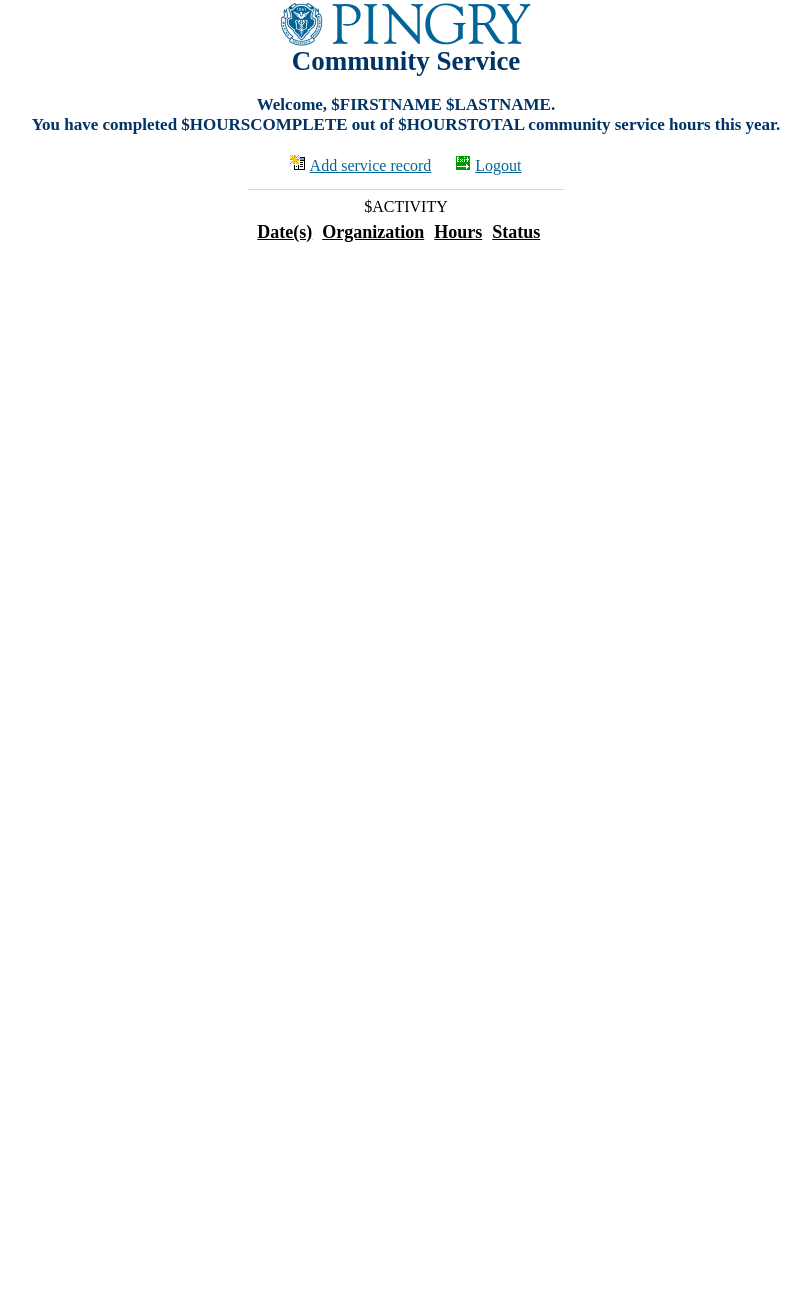
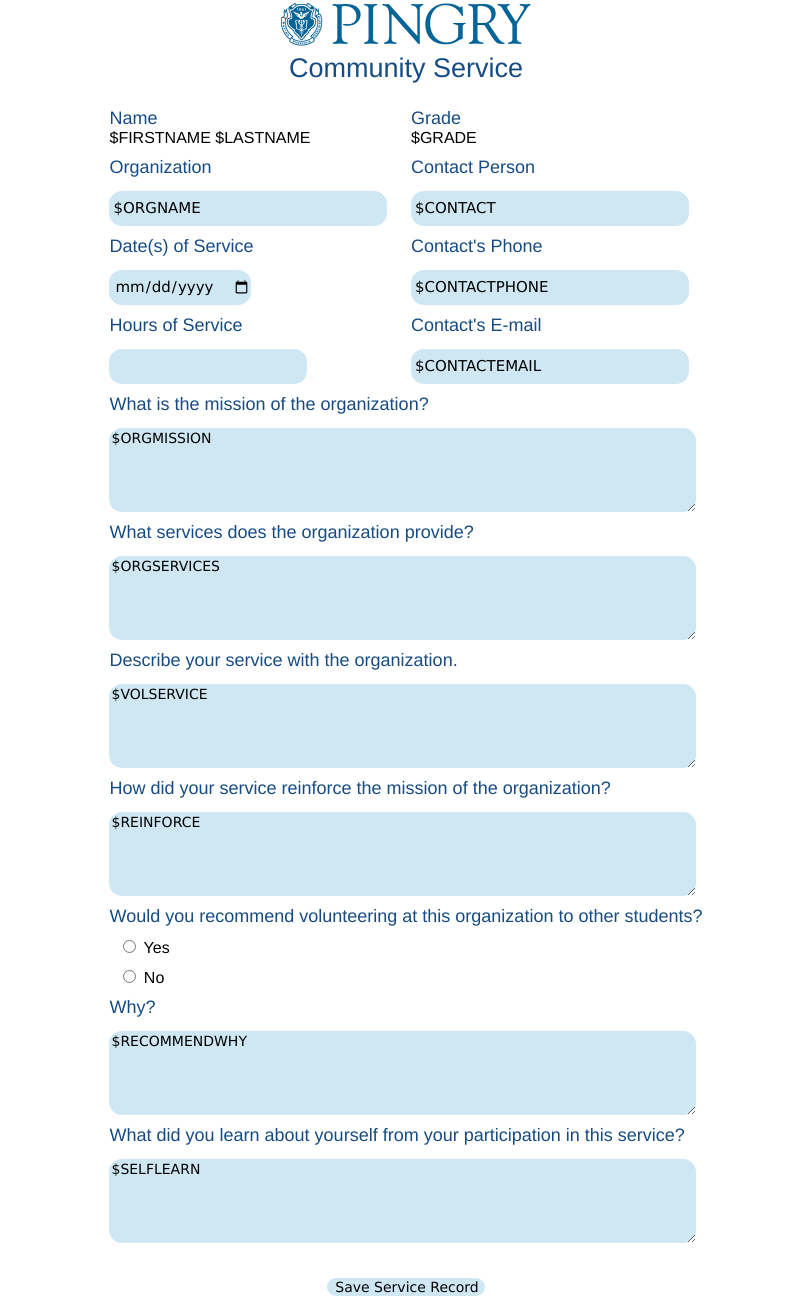
Before and after one commit to astrasser2019/CommunityServicePortal, a plain HTML site: page mainmenu-student.html in a window 1280 px wide. Shown: the part 5-1304 px from the top of the page, without its empty margins (234-1045 px from the left). Before the commit the page ends 800 px from the top, so only its background shows below. Drawn offline with Linux system fonts and the light colour scheme.

Commit message:
Update mainmenu-student.html

```diff
--- a/mainmenu-student.html
+++ b/mainmenu-student.html
@@ -1,42 +1,110 @@
 <HTML>
 
  <HEAD>
-    <TITLE>The Pingry School - Community Service</TITLE>
+    <TITLE>
+      The Pingry School - Community Service
+    </TITLE>
+
     <link rel="stylesheet" href="style.css" type="text/css">
  </HEAD>
 
 <BODY>
     <H1 ALIGN="center"><IMG WIDTH="250"
 SRC="pingry.gif"
-ALT="The Pingry School"><br>Community Service</H1>
-    <DIV ALIGN="center">
-      <H2>Welcome, $FIRSTNAME $LASTNAME.<BR>
-      <!-- The $GRADE grade Community Service Advisor is <A HREF="mailto:$CSAEMAIL">$CSADVISOR</A>.<BR> -->
-      You have completed $HOURSCOMPLETE out of $HOURSTOTAL community service hours this year.</H2>
-<TABLE BORDER="0" CELLPADDING="4">
-<TR>
-  <TD>
-      <P><A HREF="student-add.cgi"><IMG SRC="new.png" ALT="" BORDER="0"></A> <A HREF="student-add.cgi">Add service record</A></P>
-  </TD>
-  <TD>
-      <P>&nbsp;</P>
-  </TD>
-  <TD>
-      <P><A HREF="logout.cgi"><IMG SRC="logout.png" ALT="" BORDER="0"></A> <A HREF="logout.cgi">Logout</A></P>
-  </TD>
-</TR>
-</TABLE>
-      <HR WIDTH="25%">
+ALT="The Pingry School"><br>
+<div style = "margin-top: 7px; font-family: Helvetica; font-weight: 100; color:#164c83"> Community Service
+</div>
+</H1>
+    <DIV ALIGN="center" style = "font-family: Helvetica; font-weight: 50">
+     <FORM METHOD="POST" ACTION="$ACTION">
+<INPUT NAME="recnum" VALUE="$RECNUM" TYPE="hidden">
       <TABLE BORDER="0" CELLPADDING="4">
       <TR>
-        <TD><FONT SIZE="4"><U><b>Date(s)</b></U></FONT></TD>
-        <TD><FONT SIZE="4"><U><b>Organization</b></U></FONT></TD>
-        <TD><FONT SIZE="4"><U><b>Hours</b></U></FONT></TD>
-        <TD><FONT SIZE="4"><U><b>Status</b></U></FONT></TD>
-        <TD><FONT SIZE="4">&nbsp;</FONT></TD>
+        <TD><FONT SIZE="4" style = "font-family: Helvetica; font-weight: 50; color:#164c83">Name</FONT>
+<BR>$FIRSTNAME $LASTNAME</TD>
+        <TD><FONT SIZE="4" style = "font-family: Helvetica; font-weight: 50; color:#164c83">Grade</FONT>
+<BR>$GRADE</TD>
       </TR>
-      $ACTIVITY
+      <TR>
+        <TD><FONT SIZE="4" style = "font-family: Helvetica; font-weight: 50; color:#164c83">Organization</FONT>
+<BR><INPUT NAME="orgname" SIZE="30" MAXLENGTH="30" TABINDEX="1" VALUE="$ORGNAME" style = "height:35px; font-size:15">
+</TD>
+        <TD><FONT SIZE="4" style = "font-family: Helvetica; font-weight: 50; color:#164c83">Contact Person</FONT>
+<BR><INPUT NAME="contact" SIZE="30" MAXLENGTH="30" TABINDEX="4" VALUE="$CONTACT" style = "height:35px; font-size:15">
+</TD>
+      </TR>
+      <TR>
+        <TD><FONT SIZE="4" style = "font-family: Helvetica; font-weight: 50; color:#164c83">Date(s) of Service</FONT>
+<BR><INPUT NAME="dates" SIZE="30" MAXLENGTH="30" TABINDEX="2" VALUE="$DATES" style = "height:35px; font-size:15" TYPE = "date">
+</TD>
+        <TD><FONT SIZE="4" style = "font-family: Helvetica; font-weight: 50; color:#164c83">Contact's Phone</FONT>
+<BR><INPUT NAME="contactphone" SIZE="30" MAXLENGTH="30" TABINDEX="5" VALUE="$CONTACTPHONE" style = "height:35px; font-size:15">
+</TD>
+      </TR>
+      <TR>
+        <TD><FONT SIZE="4" style = "font-family: Helvetica; font-weight: 50; color:#164c83">Hours of Service</FONT>
+<BR><INPUT NAME="hours" SIZE="20" MAXLENGTH="30" TABINDEX="3" VALUE="$HOURS" style = "height:35px; font-size:15" TYPE = "number">
+</TD>
+        <TD><FONT SIZE="4" style = "font-family: Helvetica; font-weight: 50; color:#164c83">Contact's E-mail</FONT>
+<BR><INPUT NAME="contactemail" SIZE="30" MAXLENGTH="30" TABINDEX="6" VALUE="$CONTACTEMAIL" style = "height:35px; font-size:15" TYPE = "email">
+</TD>
+      </TR>
+      <TR>
+        <TD COLSPAN="2"><FONT SIZE="4" style = "font-family: Helvetica; font-weight: 50; color:#164c83">What is the mission of the organization?</FONT>
+<BR><TEXTAREA NAME="orgmission" COLS="80" ROWS="5" WRAP="soft" TABINDEX="7">
+$ORGMISSION</TEXTAREA>
+</TD>
+      </TR>
+      <TR>
+        <TD COLSPAN="2"><FONT SIZE="4" style = "font-family: Helvetica; font-weight: 50; color:#164c83">
+What services does the organization provide?</FONT>
+<BR><TEXTAREA NAME="orgservices" COLS="80" ROWS="5" WRAP="soft" TABINDEX="8">
+$ORGSERVICES</TEXTAREA>
+</TD>
+      </TR>
+      <TR>
+        <TD COLSPAN="2"><FONT SIZE="4" style = "font-family: Helvetica; font-weight: 50; color:#164c83">
+Describe your service with the organization.</FONT>
+<BR><TEXTAREA NAME="volservice" COLS="80" ROWS="5" WRAP="soft" TABINDEX="9">
+$VOLSERVICE</TEXTAREA>
+</TD>
+      </TR>
+      <TR>
+        <TD COLSPAN="2"><FONT SIZE="4" style = "font-family: Helvetica; font-weight: 50; color:#164c83">
+How did your service reinforce the mission of the organization?</FONT>
+<BR><TEXTAREA NAME="reinforce" COLS="80" ROWS="5" WRAP="soft" TABINDEX="10">
+$REINFORCE</TEXTAREA>
+</TD>
+      </TR>
+      <TR>
+        <TD COLSPAN="2"><FONT SIZE="4" style = "font-family: Helvetica; font-weight: 50; color:#164c83">
+Would you recommend volunteering at this organization to other students?</FONT>
+<br>
+&nbsp; <INPUT TYPE="radio" VALUE="Y" NAME="recommend" > Yes
+<br>
+&nbsp; <INPUT TYPE="radio" VALUE="N" NAME="recommend"> No
+</TD>
+      </TR>
+      <TR>
+        <TD COLSPAN="2"><FONT SIZE="4" style = "font-family: Helvetica; font-weight: 50; color:#164c83">
+Why?</FONT>
+<BR><TEXTAREA NAME="recommendwhy" COLS="80" ROWS="5" WRAP="soft" TABINDEX="10">
+$RECOMMENDWHY</TEXTAREA>
+</TD>
+      </TR>
+      <TR>
+        <TD COLSPAN="2"><FONT SIZE="4" style = "font-family: Helvetica; font-weight: 50; color:#164c83">
+What did you learn about yourself from your participation in this service?</FONT>
+<BR><TEXTAREA NAME="selflearn" COLS="80" ROWS="5" WRAP="soft" TABINDEX="10">
+$SELFLEARN</TEXTAREA>
+</TD>
+      </TR>
       </TABLE>
+      <P><INPUT TYPE="submit" VALUE="Save Service Record"></P>
+    </FORM>
+     <FORM METHOD="POST" ACTION="student-main.cgi">
+      <P><INPUT TYPE="submit" VALUE="Cancel and Return to Main Menu"></P>
+    </FORM>
    </DIV>
 </BODY>
 
```
